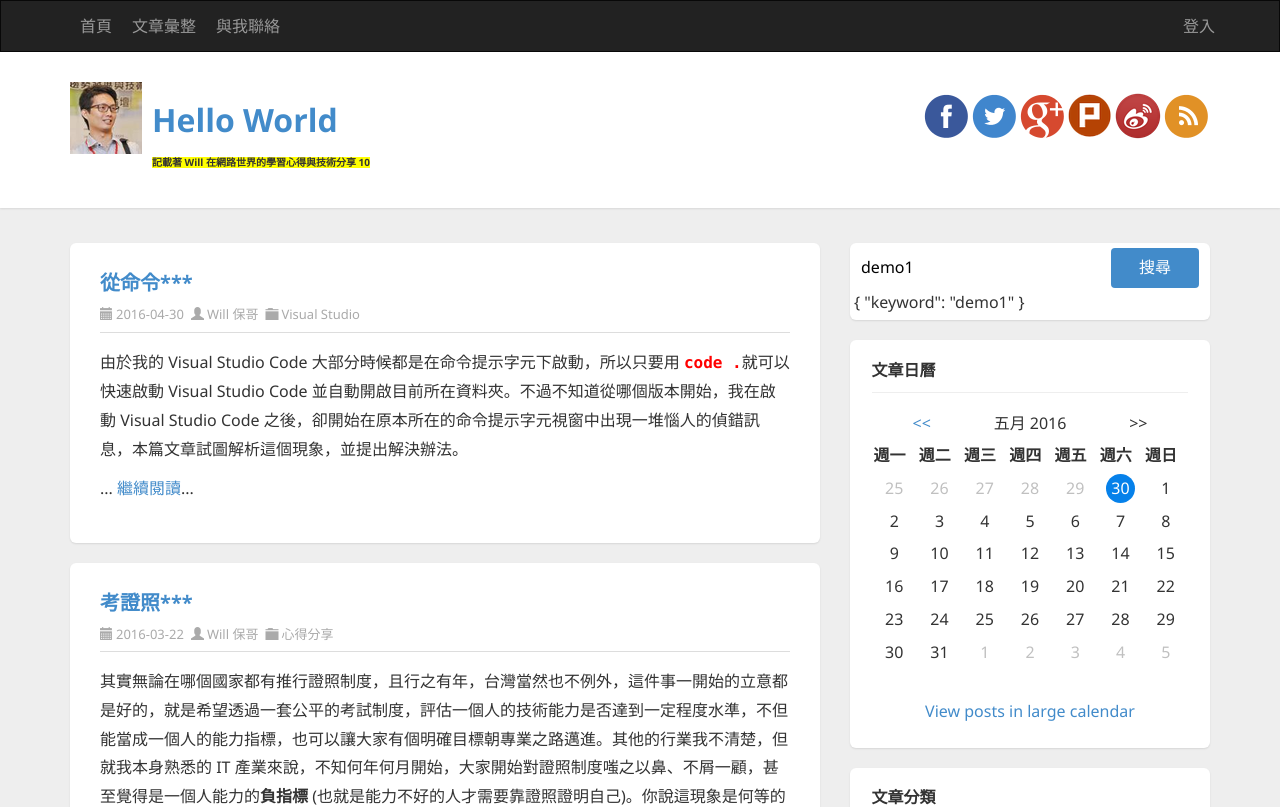
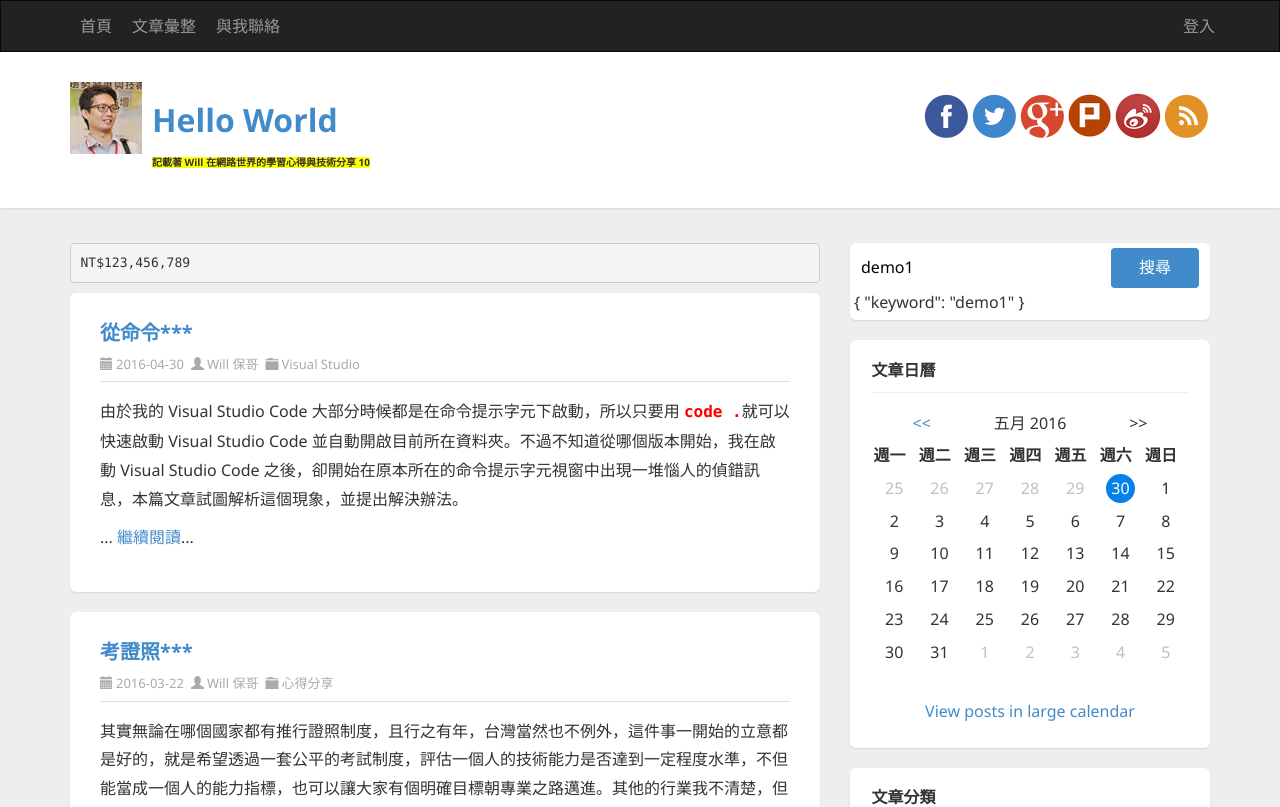
Before and after one commit to doggy8088/ng210307, an Angular app: page / in a window 1280 px wide. Shown: the top 807 px of the page. Built offline with nearby package versions, Linux system fonts and the light colour scheme.

Commit message:
示範 NumberPipe 用法

```diff
--- a/src/app/app.component.html
+++ b/src/app/app.component.html
@@ -7,6 +7,8 @@
       <div id="ctl00_cphBody_PostList1_posts" class="posts">
 
         <!-- <pre>{{data | json}}</pre> -->
+
+        <pre>NT${{ 123456789 | number }}</pre>
 
         <!-- Article START-->
         <article class="post" id="post{{i}}" *ngFor="let item of data; let i=index" >
```
